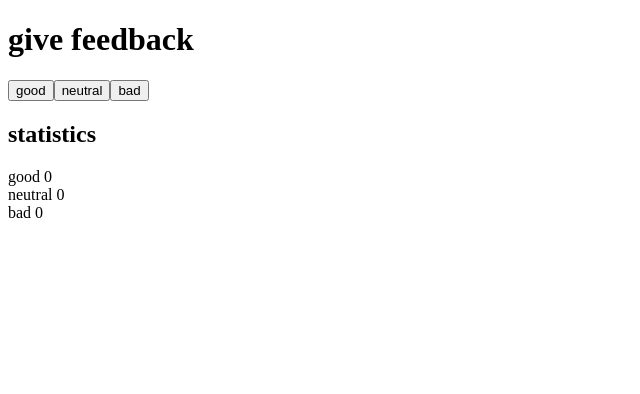
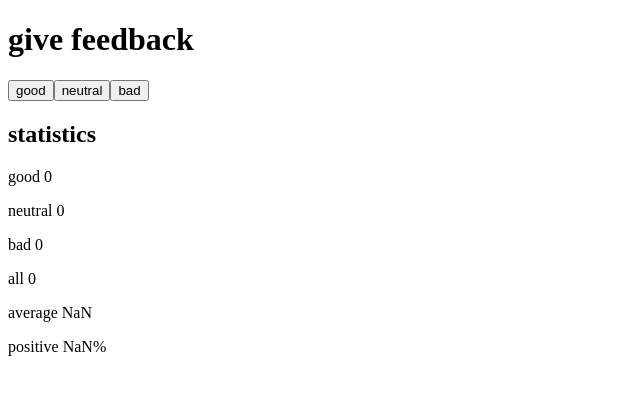
Before and after one commit to TeekkariTeemu/fullstack, a React (Create React App) app in the folder Osa1/unicafe/: page / in a window 1280 px wide. Shown: the top 394 px of the page, without its empty margins (0-640 px from the left). Built offline with nearby package versions, Linux system fonts and the light colour scheme.

Commit message:
askel 1.7

```diff
--- a/Osa1/unicafe/src/App.js
+++ b/Osa1/unicafe/src/App.js
@@ -8,7 +8,12 @@ const Button = (props) => (
 
 const Display = props => (
 <div>
-{props.text} {props.value}
+<p>good {props.good}</p>
+<p>neutral {props.neutral}</p>
+<p>bad {props.bad}</p>
+<p>all {props.good + props.neutral + props.bad}</p>
+<p>average {(props.good - props.bad) / (props.good + props.neutral + props.bad)}</p>
+<p>positive {props.good / (props.good + props.neutral + props.bad)}%</p>
 </div>
 )
 
@@ -24,9 +29,7 @@ const App = () => {
       <Button handleClick={() => setNeutral(neutral + 1)} text="neutral" />
       <Button handleClick={() => setBad(bad + 1)} text="bad" />
       <h2> statistics </h2>
-      <Display value={good} text ="good"/>
-      <Display value={neutral} text ="neutral"/>
-      <Display value={bad} text ="bad"/>
+      <Display good={good} neutral={neutral} bad={bad}/>
     </div>
   )
 }
```
